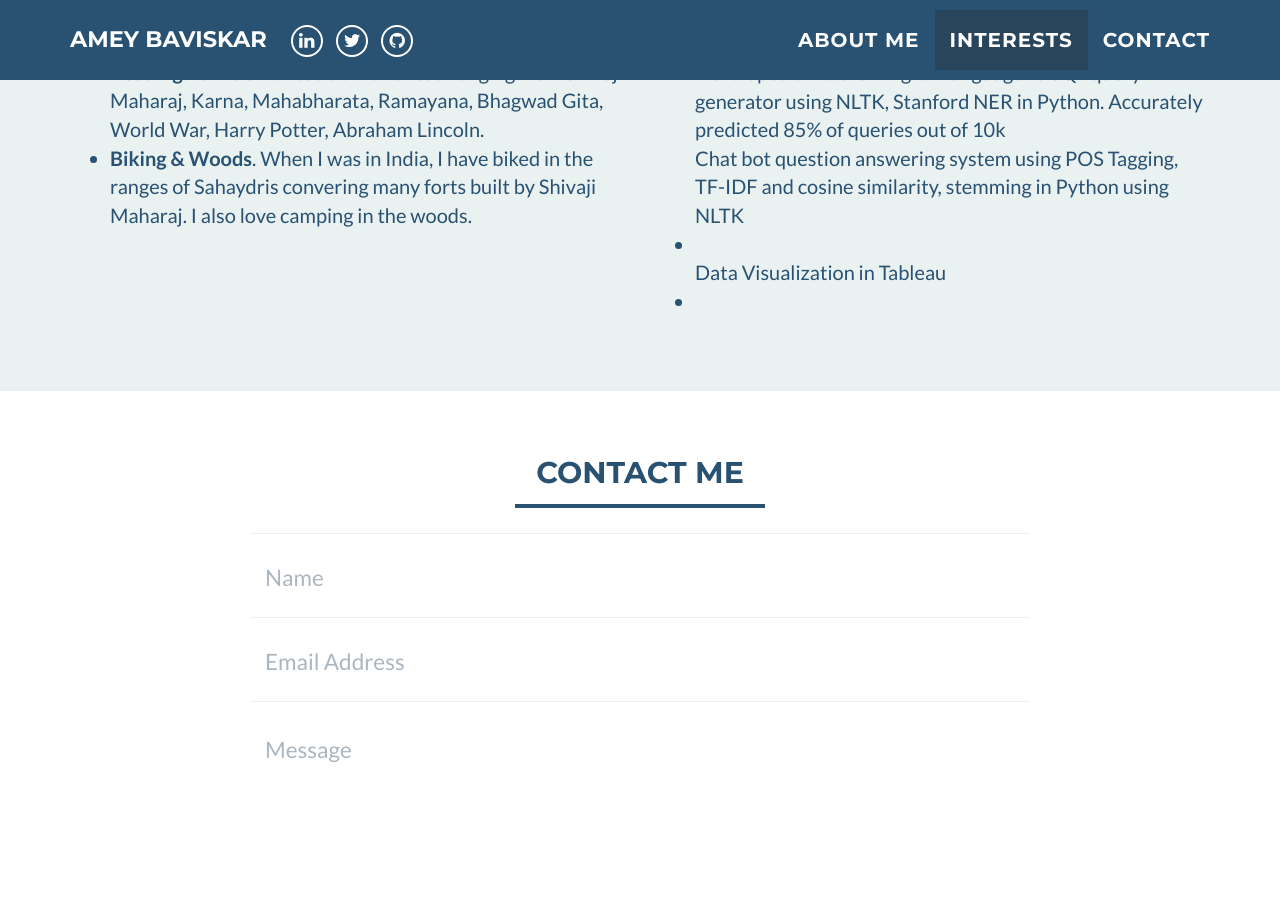
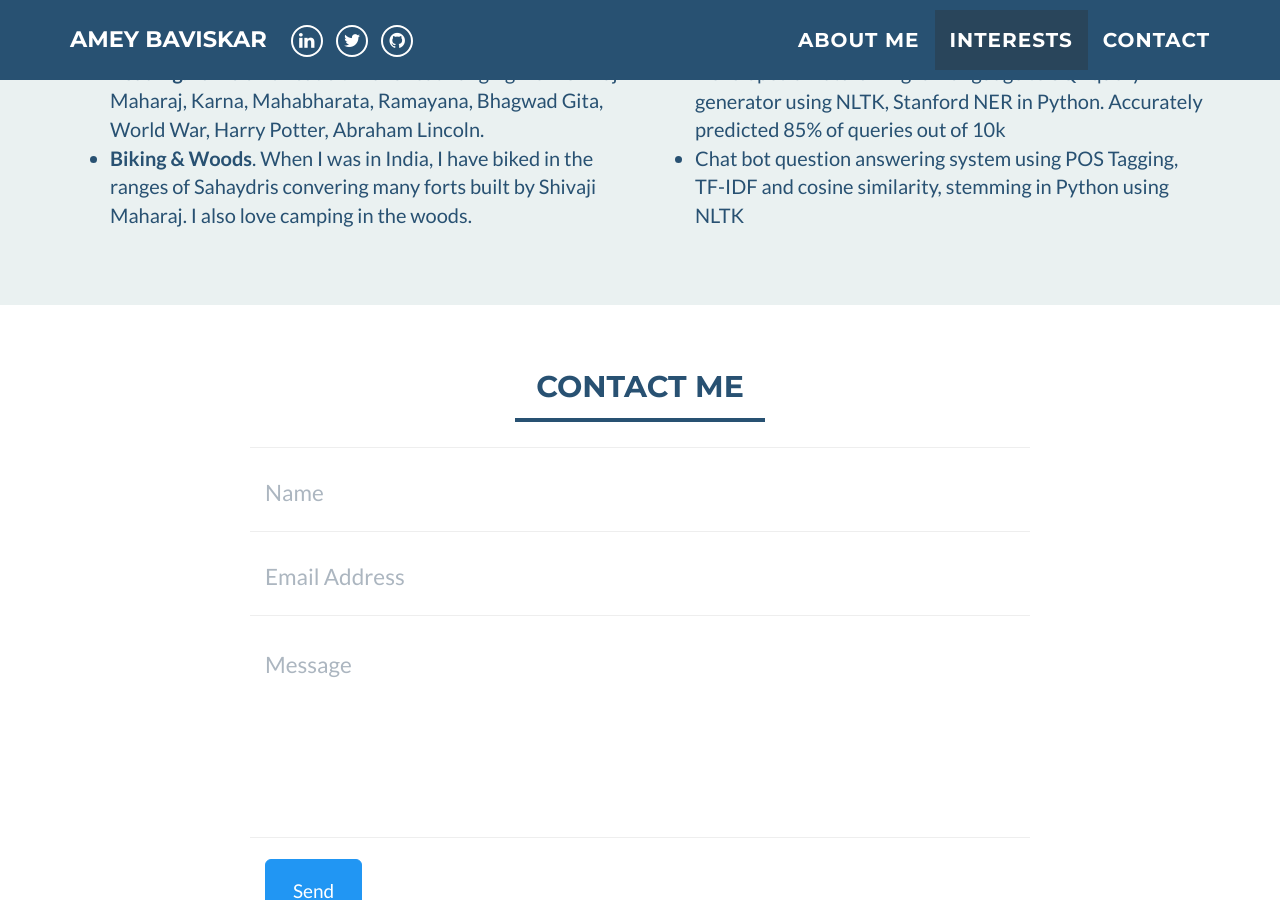
Before and after one commit to ameybav/estr4ng7d.github.io, a Jekyll site: the page built from index.html, in a window 1280 px wide and 900 px high, scrolled down 1354 px. Built offline with Jekyll 4.4.1, drawn with Linux system fonts in a browser that asks for light colours.

Commit message:
Update interests.html

```diff
--- a/_includes/interests.html
+++ b/_includes/interests.html
@@ -32,11 +32,9 @@
   			<li>
           Developed a Natural English language to SQL query generator using NLTK, Stanford NER in Python. Accurately predicted 85% of queries out of 10k
   			</li>
+        <li>
           Chat bot question answering system using POS Tagging, TF-IDF and cosine similarity, stemming in Python using NLTK
-        <li>
         </li>
-          Data Visualization in Tableau
-        <li>
   		    </ul>
       </div>
     </div>
```
